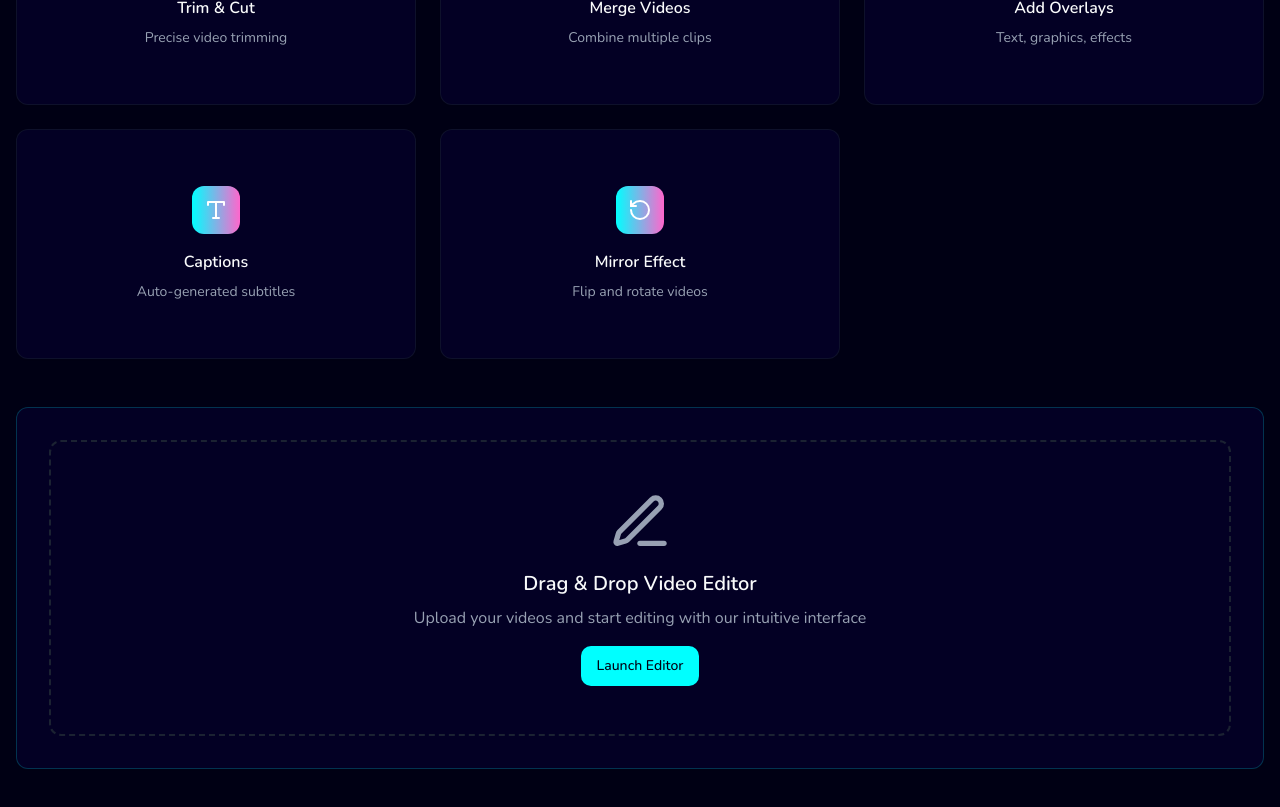
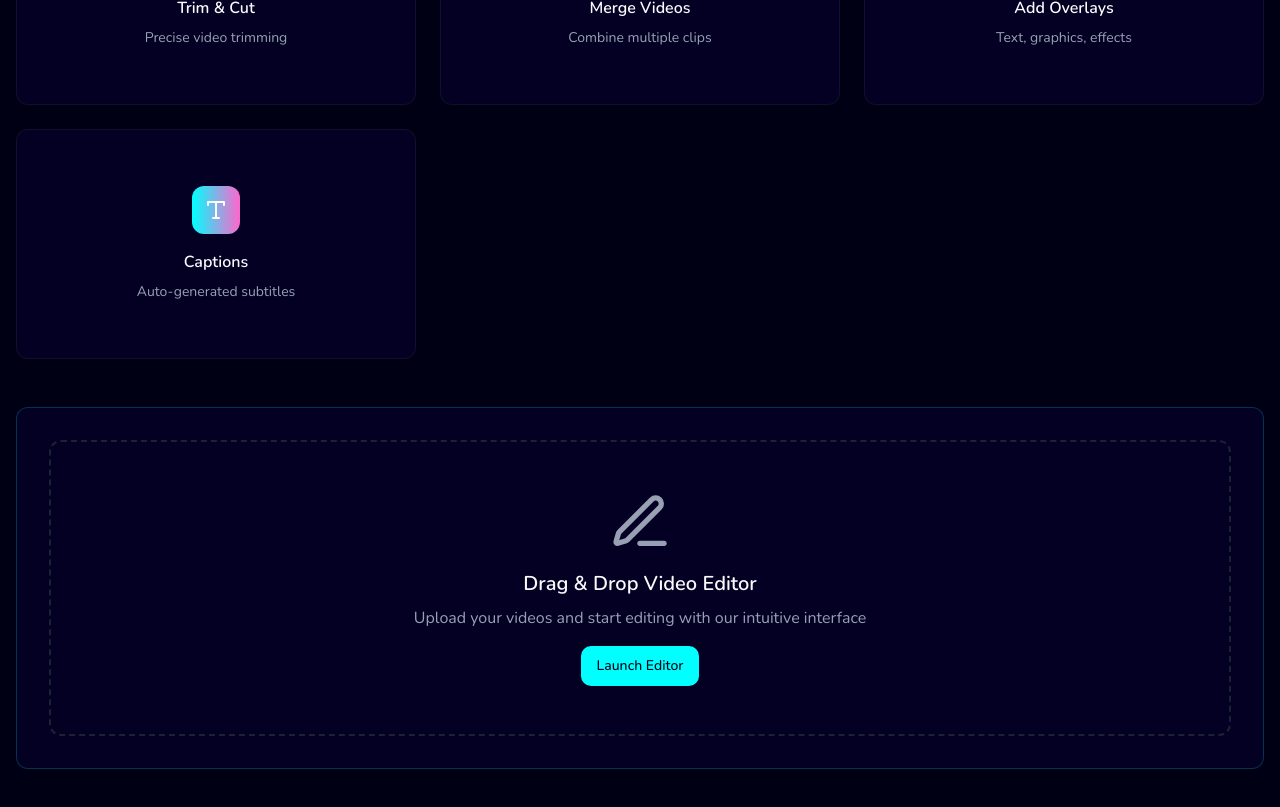
Before and after one commit to SREEGEETHES/storyweave-tech-92, a React (Vite) app: page /features in a window 1280 px wide. Shown: the part 4020-4827 px from the top of the page. Built offline with nearby package versions, Linux system fonts and the light colour scheme; the HTML template or start-up script is replaced by a standard one.

Commit message:
Refactor editing suite options

```diff
--- a/src/pages/Features.tsx
+++ b/src/pages/Features.tsx
@@ -186,8 +186,7 @@ const Features = () => {
     { icon: Scissors, name: "Trim & Cut", description: "Precise video trimming" },
     { icon: Copy, name: "Merge Videos", description: "Combine multiple clips" },
     { icon: Layers, name: "Add Overlays", description: "Text, graphics, effects" },
-    { icon: Type, name: "Captions", description: "Auto-generated subtitles" },
-    { icon: RotateCcw, name: "Mirror Effect", description: "Flip and rotate videos" }
+    { icon: Type, name: "Captions", description: "Auto-generated subtitles" }
   ];
 
   const exportPlatforms = [
```
